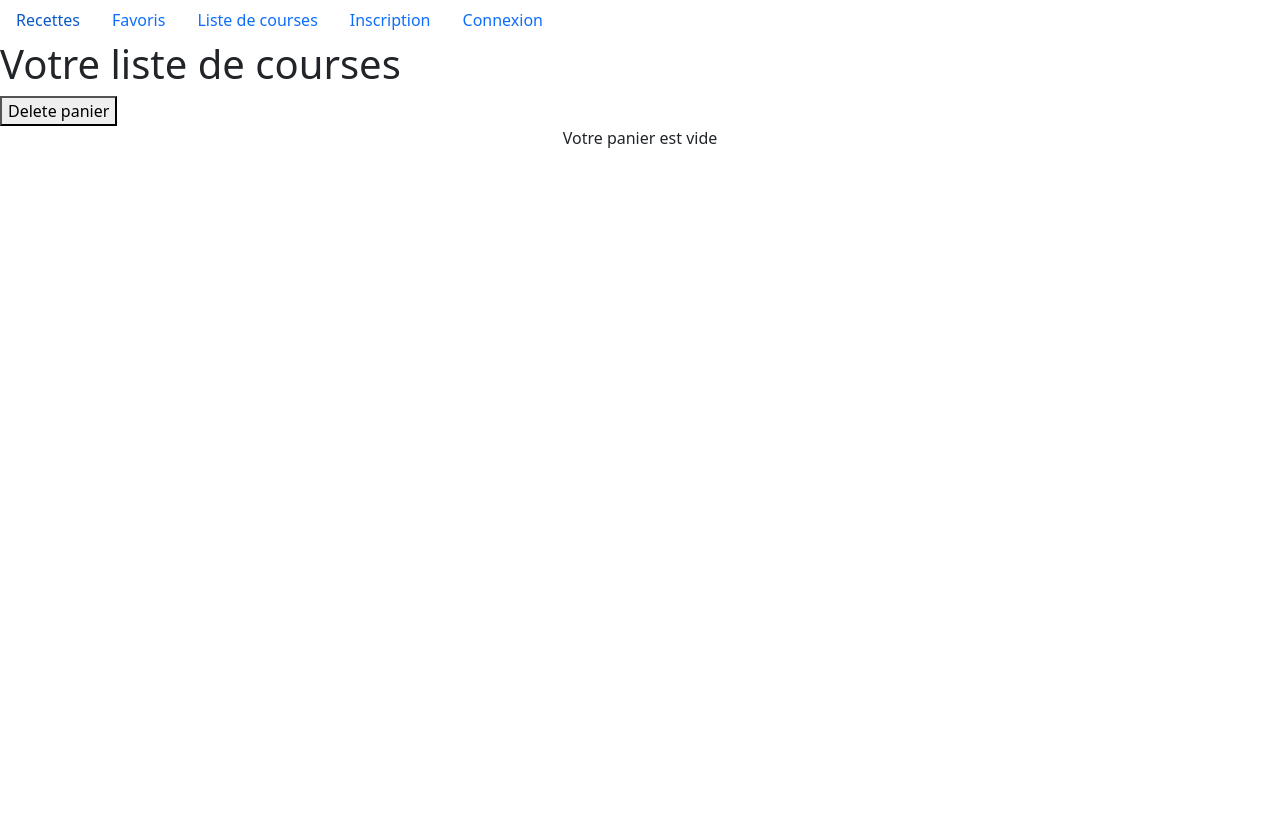
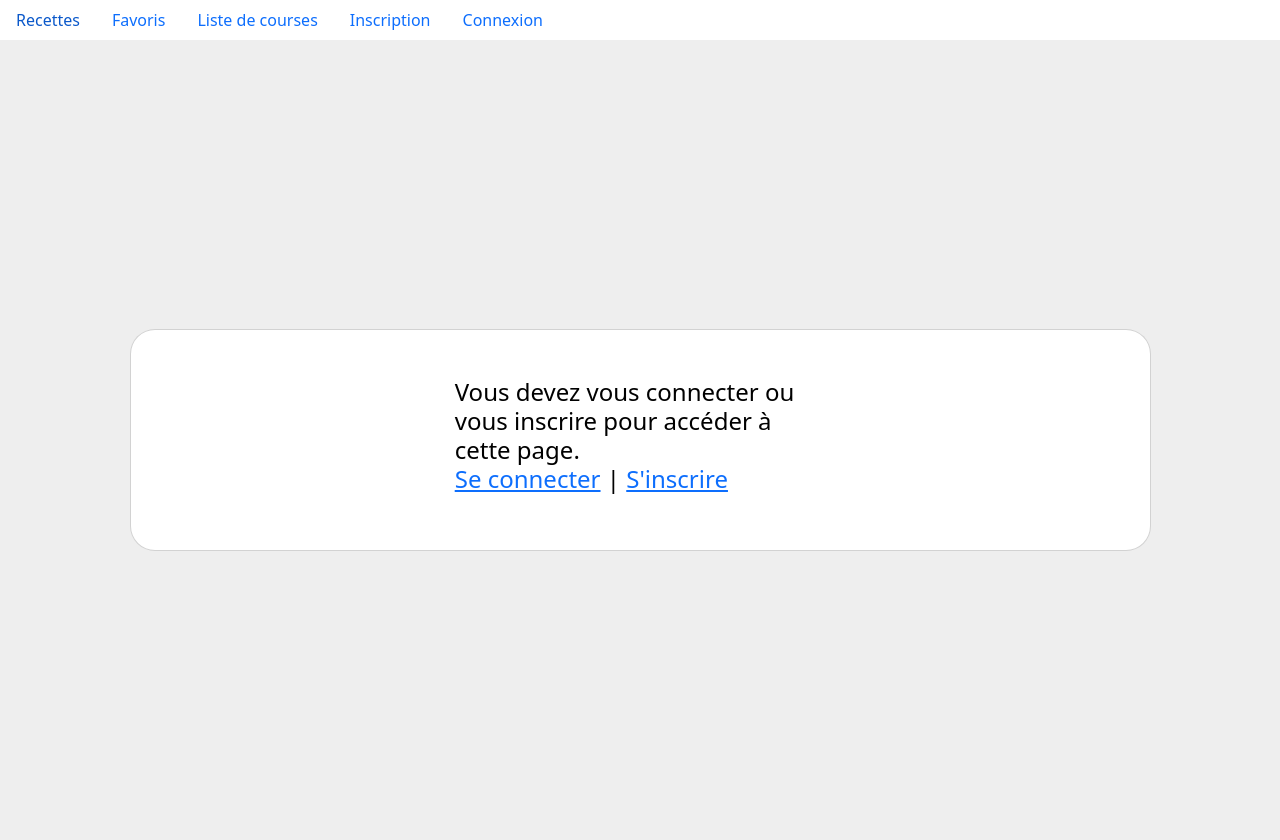
Before and after one commit to MucoDo/Project1Symfony, a Symfony app: template templates/grocery_cart/index.html.twig in a window 1280 px wide. Before the commit the page ends 148 px from the top, so only its background shows below. Run offline with Twig, Linux system fonts and the light colour scheme; the template is opened without the code that fills it, so the values that code supplies are empty; some libraries are stand-ins or nearby versions.

Commit message:
corr erreur

```diff
--- a/src/Controller/GroceryCartController.php
+++ b/src/Controller/GroceryCartController.php
@@ -35,7 +35,7 @@ class GroceryCartController extends AbstractController
          'lienInscr'=>$registerUrl];
 
 
-         return $this->render('recipe_like/recipe_show_likes.html.twig',$vars);
+         return $this->render('grocery_cart/index.html.twig',$vars);
         }
     }
 
@@ -85,7 +85,7 @@ class GroceryCartController extends AbstractController
     public function groceryCartDelete(SessionInterface $session){
 
         $session->remove('panierAll');
-        $session->clear();
+        // $session->clear();
         // $session-> set('panier', []);
         // $session->save();
         return $this->redirectToRoute('app_grocery_cart');
--- a/src/Controller/RecipeLikeController.php
+++ b/src/Controller/RecipeLikeController.php
@@ -92,11 +92,13 @@ class RecipeLikeController extends AbstractController{
     if ($security->isGranted('IS_AUTHENTICATED_FULLY')) {
         // Récupérer l'utilisateur connecté
         $user = $security->getUser();
+        // dd($user);
 
         // Récupérer la liste des favoris de l'utilisateur
         $favoris = $user->getRecipes()->toArray();
+        // dd($favoris);
         $vars=['favoris' => $favoris];
-
+        // dd($vars);
         // Afficher la liste des favoris
         return $this->render('recipe_like/recipe_show_likes.html.twig',$vars);
     } else {
--- a/templates/grocery_cart/index.html.twig
+++ b/templates/grocery_cart/index.html.twig
@@ -4,7 +4,6 @@
 
 {% block body %}
 {% include 'navigation.html.twig' %}
-<h1> Votre liste de courses</h1>
 
 {# <ul>
     {% for liste in listeCourse %}
@@ -14,7 +13,9 @@
     {% endfor %}
 
 </ul> #}
-<a href="{{path("app_grocery_cart_delete")}}"><button>Delete panier</button></a>
+{% if app.user %}
+<h1> Votre liste de courses</h1>
+<a href={{path('app_grocery_cart_delete')}}><button>Delete panier</button></a>
     {% if listeCourse is defined and listeCourse|length > 0 %}
         <table class="table">
             <thead>
@@ -38,4 +39,30 @@
         <p colspan="5" class="text-center">Votre panier est vide</p>
     {% endif %}
 
+{% else %}
+
+   <section class="vh-100" style="background-color: #eee;">
+  <div class="container h-100">
+    <div class="row d-flex justify-content-center align-items-center h-100">
+      <div class="col-lg-12 col-xl-11">
+        <div class="card text-black" style="border-radius: 25px;">
+          <div class="card-body p-md-5">
+            <div class="row justify-content-center">
+              <div class="col-md-10 col-lg-6 col-xl-5 order-2 order-lg-1">
+                    {# <p class="text-center h1 fw-bold mb-5 mx-1 mx-md-4 mt-4">S'inscrire</p>  #}
+<h4>
+Vous devez vous connecter ou vous inscrire pour accéder à cette page. <br><a href={{ path ('app_login')}}>Se connecter</a> | <a href={{ path ('app_register')}}>S'inscrire</a>
+
+</h4>
+  </div>
+            </div>
+          </div>
+        </div>
+      </div>
+    </div>
+  </div>
+</section>
+{% endif %}
+
+
 {% endblock %}
```
Lines whose indentation alone changed are shown as unchanged.
